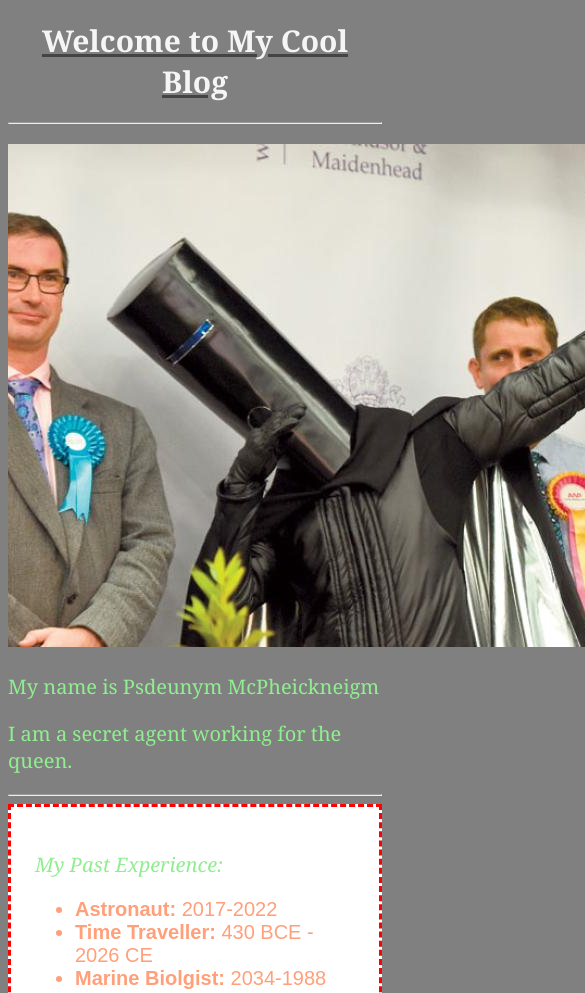
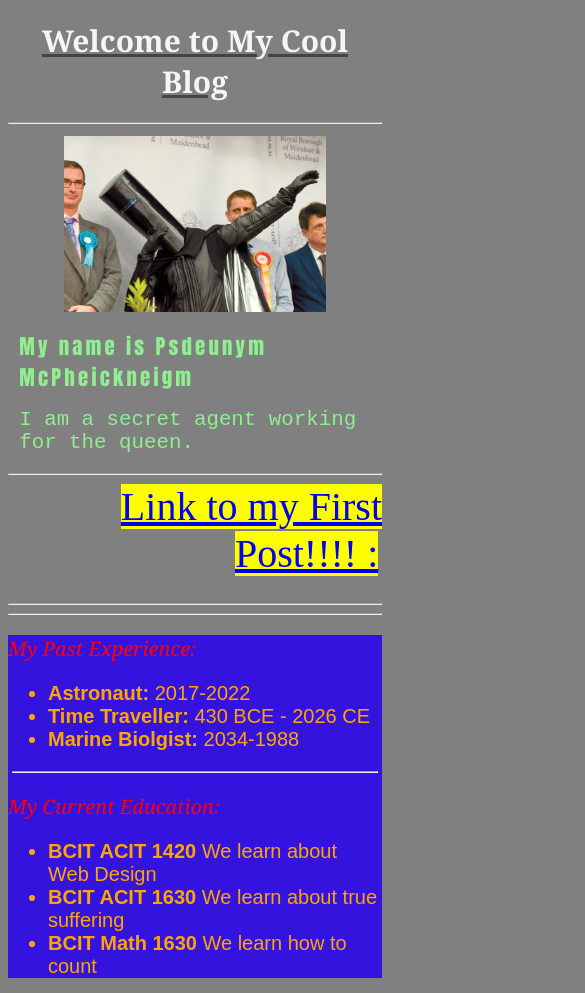
Before and after one commit to a0a912/bcit-portfolio, a plain HTML site: page blog/index.html in a window 390 px wide. Shown: the top 993 px of the page, 585 px wide, since content can reach past the window. Drawn offline with Linux system fonts and the light colour scheme.

Commit message:
Made it more responsive

```diff
--- a/blog/index.html
+++ b/blog/index.html
@@ -10,13 +10,29 @@
     <main>
         <h1>Welcome to My Cool Blog</h1>
         <hr>
- <p><img src="../images/buckethead.jpg" alt="Profile Photo" width="748" height="503" /></p>
+        <div class= "opening">
+            <div>
+                <img src="../images\buckethead.jpg" alt="Profile Photo" max-width="748" max-height="503" />
+            </div>
+            <div>
             <p> My name is Psdeunym McPheickneigm</p>
             <p> I am a secret agent working for the queen.</p>
+            </div>
+        </div>
         <hr>
+        <div class="link_test">
+        <a href="post1.html"> Link to my First Post!!!! :</a>
+        </div>
+        <br>
+        <hr>
+
+
+        <hr>
+
         <section class= "jobs">
 
- <p> <em> My Past Experience: </em></p>
+            <div>
+            <p> <em>My Past Experience: </em></p>
             <ul>
                 <li>
                     <strong> Astronaut: </strong> 2017-2022
@@ -28,11 +44,11 @@
                     <strong>  Marine Biolgist: </strong> 2034-1988
                 </li>
             </ul>
+            </div>
 
             <hr>
- </section>
- <section class="jobs">
- <p> My Current Education:</p>
+            <div>
+            <p> <em> My Current Education: </em></p>
             <ul>
                 <li>
                     <strong>  BCIT ACIT 1420 </strong> We learn about Web Design
@@ -44,17 +60,17 @@
                     <strong>  BCIT Math 1630 </strong> We learn how to count
                 </li>
             </ul>
-
-
+            </div>
 
             </section>
         </main>
             <hr>
             <hr>
             <footer>
+            <!--
                 <div class = "misc" >
-    <a href="post1.html" style = "float: right"> Link to my First Post!!!! :-->> </a>
-</div>
+            <a  href="blog/post1.html" style = "float: right"> Link to my First Post!!!! </a>
+        </div> -->
         <hr>
             </footer>
 </body>
--- a/css/style.css
+++ b/css/style.css
@@ -7,9 +7,32 @@ color: whitesmoke;
 font-weight: 700;
 text-decoration: underline rgb(68, 68, 68);
 }
+
 p    {color: lightgreen; font-family: Georgia, serif;
     font-size: 20px;}
-ul {color:lightsalmon; font-family: Arial; font-size: 20px;}
+ul {color:orange; font-family: Arial; font-size: 20px;}
+
+
+
+.opening p {
+  padding: 1%;
+  margin: 2%;
+  font-size: 1.3rem;
+}
+
+.opening p:nth-child(1) {
+  font-family: Impact, Haettenschweiler, 'Arial Narrow Bold', sans-serif;
+  letter-spacing: .2rem;
+}
+
+.opening p:nth-child(2)
+{
+  font-family: 'Courier New', Courier, monospace;
+}
+
+
+
+
 a:link {
     background-color: yellow;
   }
@@ -27,14 +50,79 @@ a:link {
     background-color: hotpink;
   }
 
-  a { font-size: 40px;
+  .link_test {
+    width: 100%;
+    text-align: right;
+  }
+
+  a { font-size: 2.5rem;
+    margin: 1%;
+    max-width: 100%;
+    width: 200px;
+  }
 
 
+  .jobs p {
+    color: red;
   }
-  .jobs {
-    border: 3px dashed red;
-    padding: 1.5rem;
-    background-color: white;
-    color: black;
 
+  .jobs hr {
+    margin: 1%;
   }
+
+
+  @media (min-width: 769px) {
+
+    .jobs {
+      border: 3px dashed red;
+      padding: 1.5rem;
+      background-color: lightblue;
+      display: flex;
+      justify-content: space-between;
+    }
+
+    .opening {
+      display: flex;
+    }
+
+    img {
+      max-width: 90%;
+      width: auto;
+      height: auto;
+      margin: 1%;
+    }
+  }
+
+  /* Apply styles when the viewport width is less than or equal to 768px */
+  @media (max-width: 768px)
+  {
+/* Your CSS styles for small screens here */
+.opening {
+  display: flex;
+  flex-wrap: wrap;
+  justify-content: center;
+  align-items: center;
+  flex-flow: column;
+}
+
+img {
+  max-width: 70%;
+  width: auto;
+  height: auto;
+  margin: 1%;
+  flex-grow: 1;
+  align-self: center;
+  justify-self: center;
+  flex: 0 1 auto;
+  margin-left: 15%;
+
+}
+
+.jobs {
+
+  background-color: rgb(53, 19, 223);
+
+}
+
+
+}
```
Also changed, not shown: index.html (+25 -7 lines), blog/post1.html (line endings or trailing spaces), blog/post2.html (line endings or trailing spaces), blog/post3.html (line endings or trailing spaces), 1 other file. Lines whose indentation alone changed are shown as unchanged.
